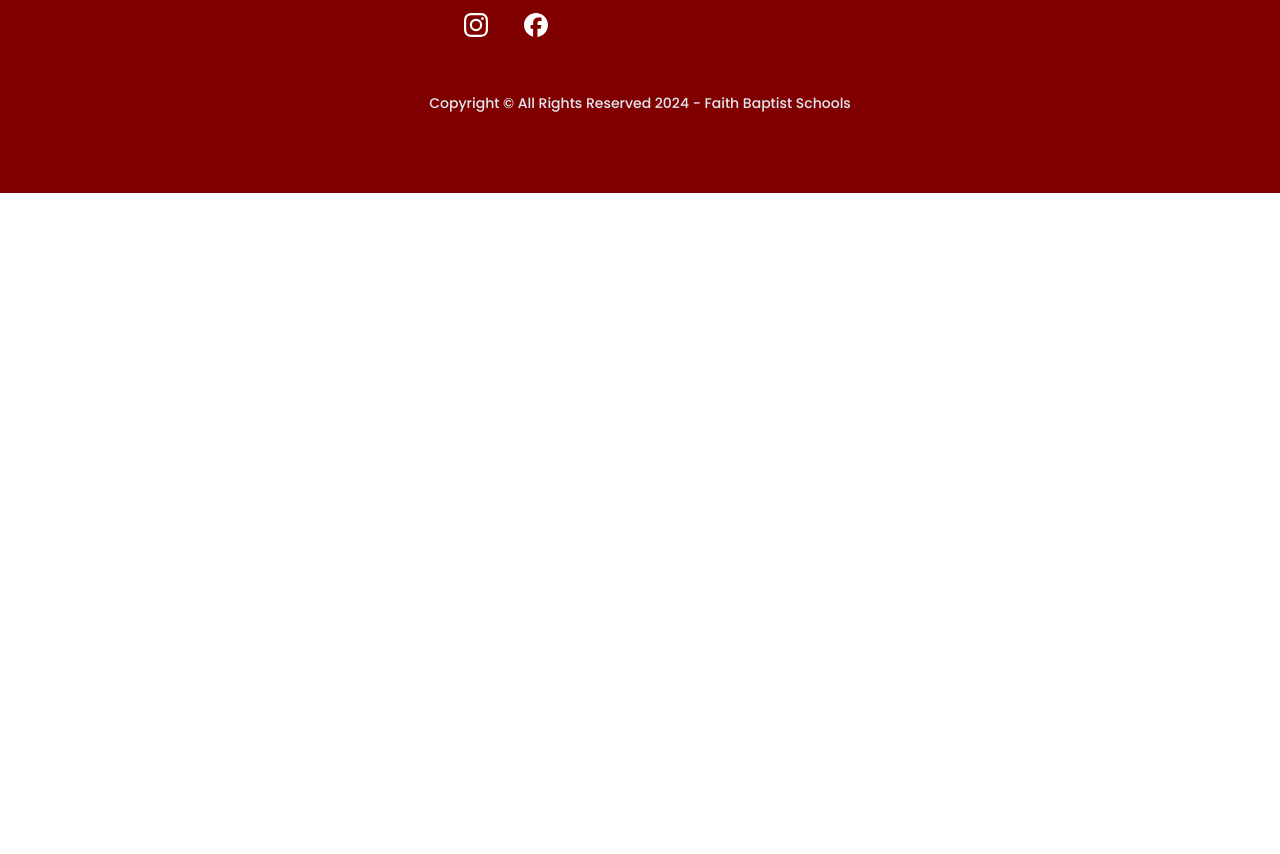
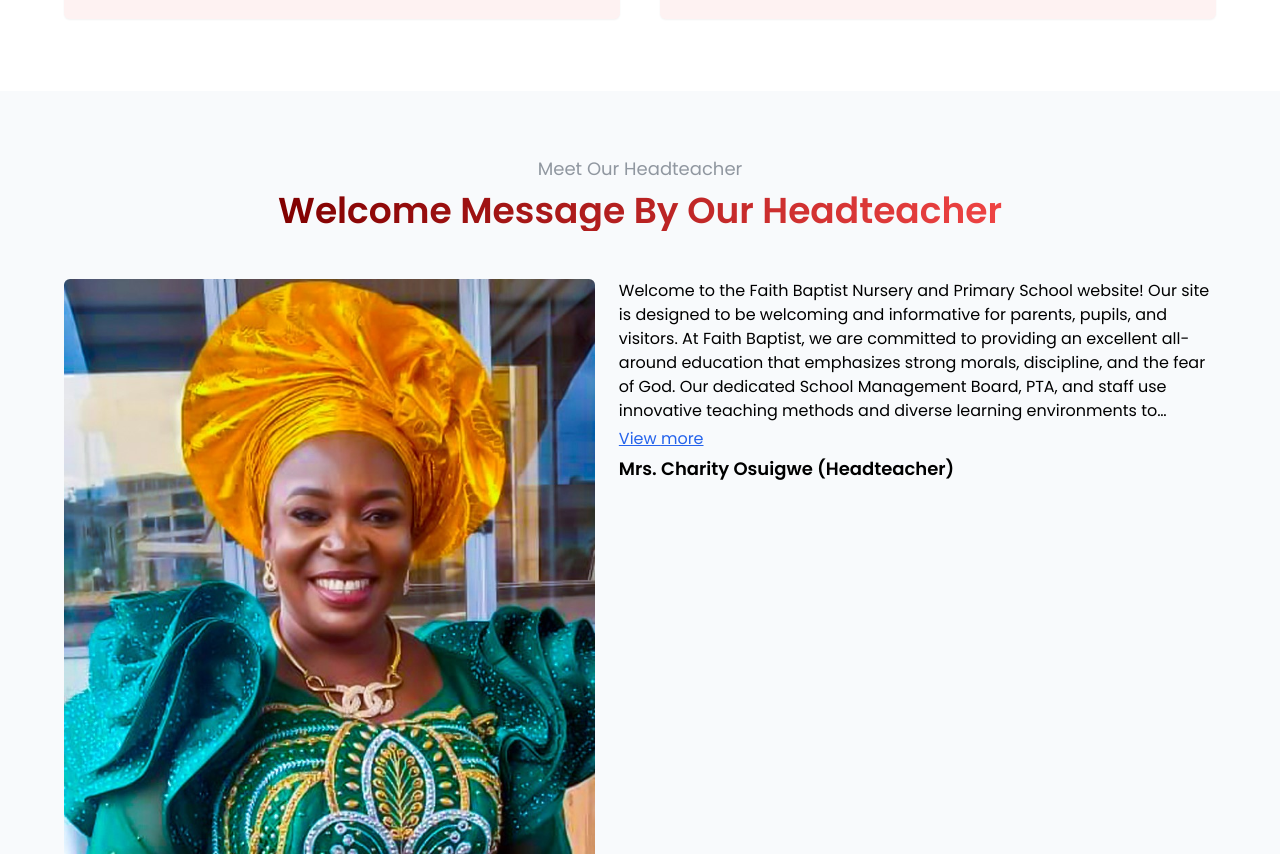
Before and after one commit to Nathaniyell/faithbaptist, a Next.js app: page / in a window 1280 px wide. Shown: the part 1946-2800 px from the top of the page. Before the commit the page ends 2139 px from the top, so only its background shows below. Built offline with nearby package versions, Linux system fonts and the light colour scheme.

Commit message:
delete 1 file and update 4 files

```diff
--- a/src/app/page.tsx
+++ b/src/app/page.tsx
@@ -5,6 +5,7 @@
 import Space from "@/components/Space";
 import heroImg from "../../public/faithbaptist/hero2.jpg"
 import heroImg2 from "../../public/faithbaptist/heroo.jpg"
+import headTeacher from "../../public/faithbaptist/headteacher.jpg"
 
 import StartUp from "@/components/startup/StartUp";
 import Titles from "@/components/titles/Titles";
@@ -13,9 +14,11 @@
 import Card from "@/components/card/Card";
 import WhyChooseUs from "@/components/whatWeOffer/WhyChooseUs";
 import AnimatedContainer from "@/components/utils/AnimatedContainer";
+import { useState } from "react";
 
 
 export default function Home() {
+  const [isVisible, setIsVisible] = useState(false)
   return (
     <main className="bg-slate-50" style={{ overflow: "hidden" }}>
       <div className=" flex flex-col mx-auto w-[90%] lg:flex-row md:items-center justify-between gap-10 relative">
@@ -27,7 +30,7 @@
         >
           <h1 className="flex flex-col gap-2 text-center lg:text-left pt-4 lg:pt-0">
             <span className="text-2xl">Welcome to</span>
-            <span className="text-3xl lg:text-[3rem] font-semibold text-transparent bg-clip-text bg-gradient-to-r from-red-400 to-red-600 lg:leading-[1.1]">{schoolName}</span>
+            <span className="text-3xl lg:text-[3rem] font-semibold text-transparent bg-clip-text bg-gradient-to-r from-primary to-red-500 lg:leading-[1.1]">{schoolName}</span>
           </h1>
 
           <div className="mb-4">
@@ -52,10 +55,16 @@
           />
         </motion.div>
       </div>
-      <Space />
+      <br />
+      <br />
+      <br />
+
       <AnimatedContainer className="relative bg-secondary2">
+        <br />
+        <br />
         <div className="w-[90%] mx-auto relative grid place-items-center py-5">
           <Titles bigHeader="About Faith Baptist Schools" smallHeader="About us" variant="dark" />
+          <br />
           <br />
           <aside
             className="flex flex-col lg:flex-row w-full gap-6"
@@ -98,16 +107,71 @@
         </div> */}
 
       </AnimatedContainer>
+
       <AnimatedContainer className="text-slate-700 bg-white">
+        <br />
+
+        <br />
+        <br />
         <div className="!w-[90%] mx-auto">
-          <Space />
+
           <Titles bigHeader="What we offer" smallHeader="start learning with us" variant="dark" />
+          <br />
           <br />
           <WhyChooseUs />
           <br />
         </div>
         <Space />
       </AnimatedContainer>
+      <br />
+
+      <AnimatedContainer className="relative">
+
+        <div className="w-[90%] mx-auto relative grid place-items-center py-5 md:py-10">
+
+          <Titles bigHeader="Welcome Message by our Headteacher" smallHeader="Meet our Headteacher" variant="dark" />
+
+          <br />
+          <br />
+          <aside
+            className="flex flex-col lg:flex-row-reverse w-full gap-6"
+          >
+            <motion.section
+              animate={{ x: 0, opacity: 1 }}
+              initial={{ opacity: 0, x: -100 }}
+              transition={{ delay: 0.2, duration: 0.8 }}
+              className="flex flex-col gap-1 mx-auto lg:w-3/4">
+              <p
+                className={`${isVisible ? "" : "line-clamp-6"}`}
+              >
+                Welcome to the Faith Baptist Nursery and Primary School website! Our site is designed to be welcoming and informative for parents, pupils, and visitors. At Faith Baptist, we are committed to providing an excellent all-around education that emphasizes strong morals, discipline, and the fear of God. Our dedicated School Management Board, PTA, and staff use innovative teaching methods and diverse learning environments to support each child&apos;s academic success. <br />
+
+                We are proud of the strong partnership we share with our parents, whose support has been instrumental in our school’s achievements. Our pupils thrive in a warm, nurturing environment where they excel in various subjects, including reading, writing, mathematics, ICT, and more. With activities like career talks, sports, and clubs, we aim to create a <blockquote>home away from home</blockquote> for our pupils, preparing them for a bright future. <br />
+
+                Choosing Faith Baptist Nursery and Primary School for your child is a significant decision, and we are confident that our approach to education will help your child achieve their fullest potential. We are always delighted to welcome you to our school community.
+              </p>
+
+              <button
+                onClick={(() => setIsVisible(!isVisible))}
+                className="text-blue-600 underline !self-start "
+              >
+                View {isVisible ? "less" : "more"}
+              </button>
+              <h4 className="font-semibold text-lg">Mrs. Charity Osuigwe (Headteacher)</h4>
+            </motion.section>
+            <motion.div
+              animate={{ x: 0, opacity: 1 }}
+              initial={{ opacity: 0, x: 100 }}
+              transition={{ delay: 0.2, duration: 0.8 }}
+              className="lg:w-8/12 w-full"
+            >
+
+
+              <Image src={headTeacher} className="size-full md:mr-auto rounded-md" alt="About ProdLead" />
+            </motion.div>
+          </aside>
+        </div>
+      </AnimatedContainer>
     </main>
   );
 }
--- a/src/components/titles/Titles.tsx
+++ b/src/components/titles/Titles.tsx
@@ -9,10 +9,10 @@
 const Titles = ({ smallHeader, bigHeader, variant }: TitlePropTypes) => {
   return (
     <div className="grid grid-cols-1 gap-2 place-items-center text-center">
-      <h1 className={clsx("text-lg capitalize text-opacity-60", variant === "dark" ? "text-primary2" : "text-white")}>
+      <h1 className={clsx("text-lg capitalize text-opacity-60", variant === "dark" ? "text-gray-600" : "text-white")}>
         {smallHeader}
       </h1>
-      <h1 className={clsx("text-xl md:text-3xl lg:text-4xl capitalize font-semibold", variant === "dark" ? "text-slate-800" : "text-white")}>
+      <h1 className={clsx("text-xl md:text-3xl lg:text-4xl capitalize font-semibold", variant === "dark" ? "text-transparent bg-clip-text bg-gradient-to-r from-primary to-red-500" : "text-white")}>
         {bigHeader}
       </h1>
     </div>
--- a/src/components/utils/Button.tsx
+++ b/src/components/utils/Button.tsx
@@ -6,13 +6,14 @@
   href: string,
   btnText: string
   className?: string,
+  [key: string]: any; // Allows any additional props
 
 }
 
-const Button = ({href, btnText, className}:BtnProps) => {
+const Button = ({href, btnText, className, ...props}:BtnProps) => {
   return (
     <Link
-
+    {...props}
             href={href}
                         className={clsx(`bg-white shadow w-fit h-fit rounded p-3 hover:shadow-md`, className)}
             // style={{display: "block"}}
--- a/src/components/whatWeOffer/WhyChooseUs.tsx
+++ b/src/components/whatWeOffer/WhyChooseUs.tsx
@@ -1,11 +1,17 @@
 import { RiComputerFill } from "react-icons/ri";
 import { GiTeacher } from "react-icons/gi";
 import { IoLibrary } from "react-icons/io5";
+import { FaChurch } from "react-icons/fa";
 import Card from "../card/Card";
 
 
 const WhyChooseUs = () => {
 const whatWeOffer = [
+        {
+            header: "Christian School",
+            description: "We believe that a strong and united Christian home plays a vital role in fostering the growth and development of our pupils.",
+            icon: <FaChurch size={32} />
+    },
         {
             header: "Equipped ICT laboratory",
             description: "Our ICT laboratory is designed to offer a hands-on experiential approach to modern education, allowing our pupils to apply theoretical concept and develop practical skills, believing that technology is bed rock of 21 century",
@@ -25,7 +31,7 @@
 
 
   return (
-    <section className="grid grid-cols-1 md:grid-cols-2 lg:grid-cols-3 gap-10">
+    <section className="grid grid-cols-1 md:grid-cols-2 gap-10">
           {whatWeOffer.map((item, index)=>(
               <Card key={index} icon={item.icon}  title={item.header} description={item.description} />
             ))}
```
Also changed, not shown: public/faithbaptist/faith3.jpg (deleted), public/faithbaptist/headteacher.jpg (added). Lines whose indentation alone changed are shown as unchanged.
